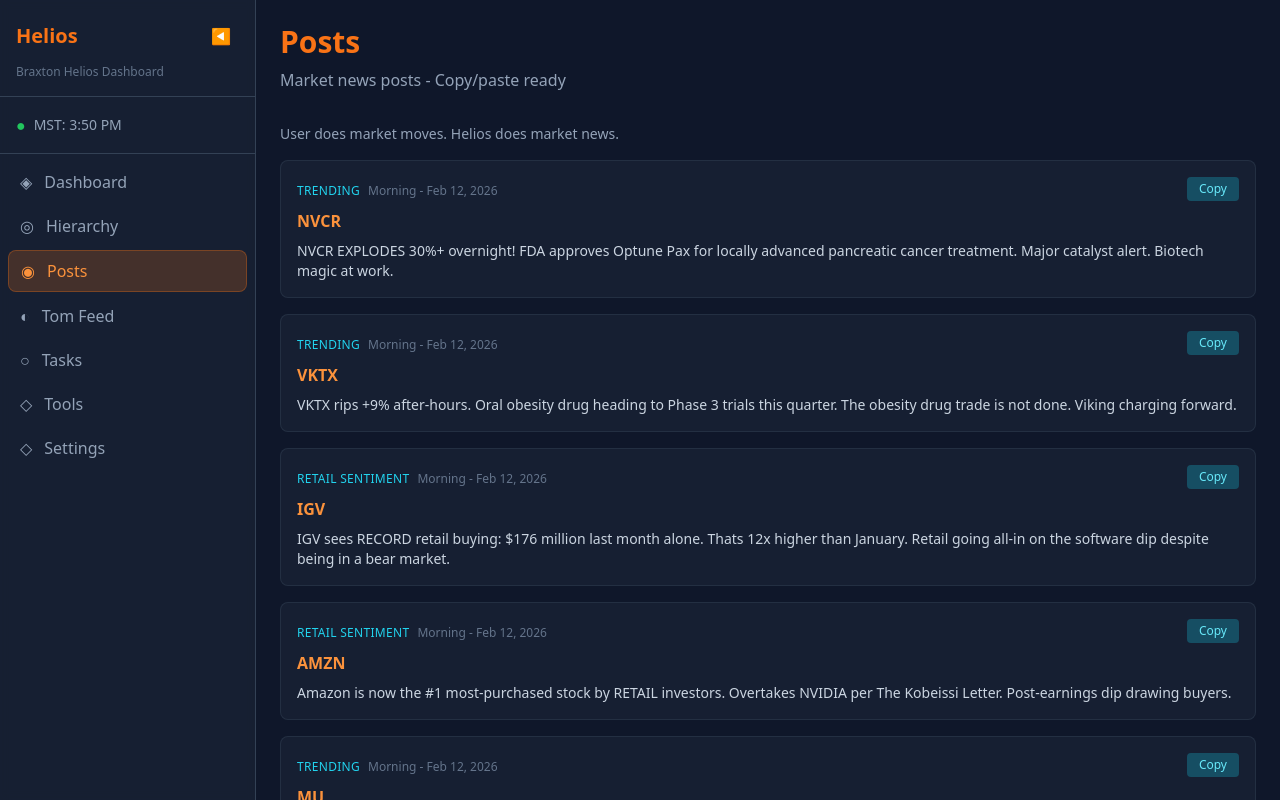
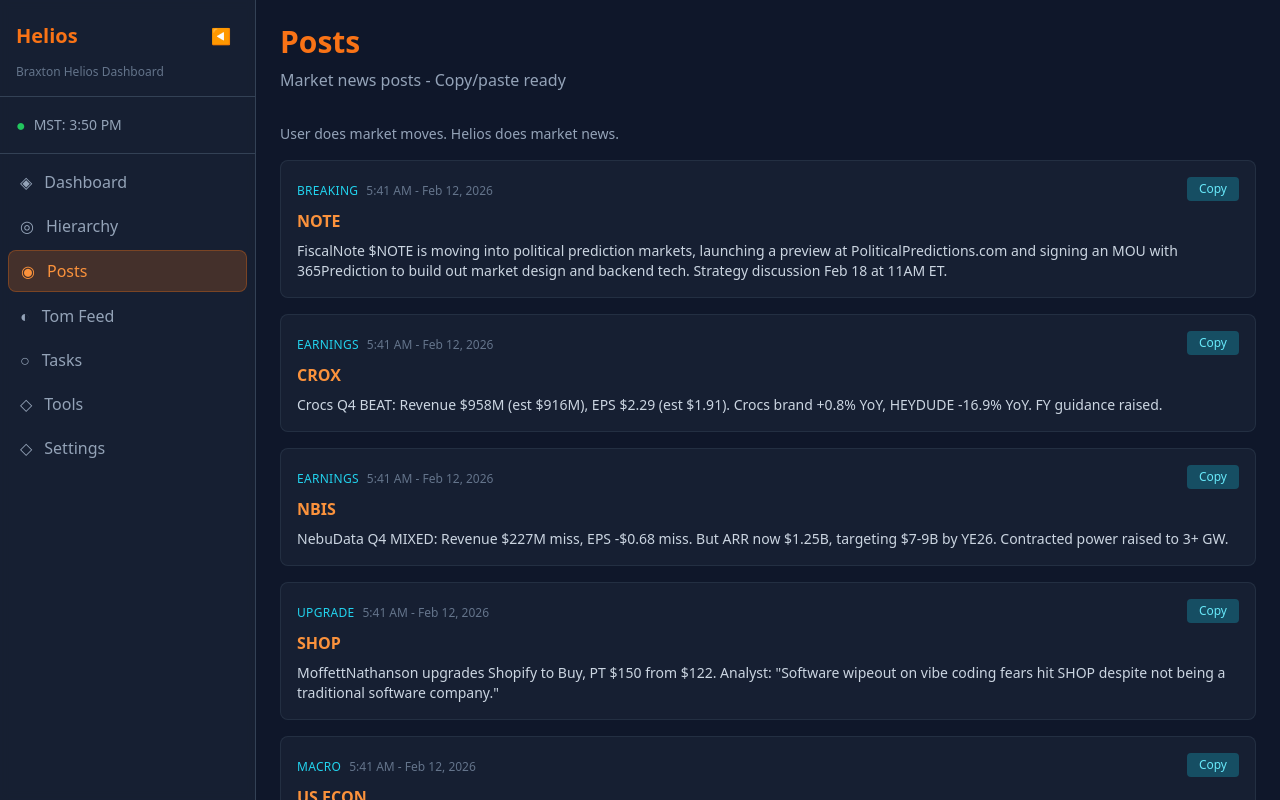
Before and after one commit to AAN2793/helios-dashboard, a Next.js app: page /posts in a window 1280 px wide. Shown: the top 800 px of the page. Built offline with nearby package versions, Linux system fonts and the light colour scheme.

Commit message:
Update with Tom's actual Feb 12 findings

```diff
--- a/pages/posts.js
+++ b/pages/posts.js
@@ -7,40 +7,34 @@
 
   const posts = [
     {
-      time: 'Morning - Feb 12, 2026',
-      category: 'TRENDING',
-      tickers: 'NVCR',
-      content: 'NVCR EXPLODES 30%+ overnight! FDA approves Optune Pax for locally advanced pancreatic cancer treatment. Major catalyst alert. Biotech magic at work.'
+      time: '5:41 AM - Feb 12, 2026',
+      category: 'BREAKING',
+      tickers: 'NOTE',
+      content: 'FiscalNote $NOTE is moving into political prediction markets, launching a preview at PoliticalPredictions.com and signing an MOU with 365Prediction to build out market design and backend tech. Strategy discussion Feb 18 at 11AM ET.'
     },
     {
-      time: 'Morning - Feb 12, 2026',
-      category: 'TRENDING',
-      tickers: 'VKTX',
-      content: 'VKTX rips +9% after-hours. Oral obesity drug heading to Phase 3 trials this quarter. The obesity drug trade is not done. Viking charging forward.'
+      time: '5:41 AM - Feb 12, 2026',
+      category: 'EARNINGS',
+      tickers: 'CROX',
+      content: 'Crocs Q4 BEAT: Revenue $958M (est $916M), EPS $2.29 (est $1.91). Crocs brand +0.8% YoY, HEYDUDE -16.9% YoY. FY guidance raised.'
     },
     {
-      time: 'Morning - Feb 12, 2026',
-      category: 'RETAIL SENTIMENT',
-      tickers: 'IGV',
-      content: 'IGV sees RECORD retail buying: $176 million last month alone. Thats 12x higher than January. Retail going all-in on the software dip despite being in a bear market.'
+      time: '5:41 AM - Feb 12, 2026',
+      category: 'EARNINGS',
+      tickers: 'NBIS',
+      content: 'NebuData Q4 MIXED: Revenue $227M miss, EPS -$0.68 miss. But ARR now $1.25B, targeting $7-9B by YE26. Contracted power raised to 3+ GW.'
     },
     {
-      time: 'Morning - Feb 12, 2026',
-      category: 'RETAIL SENTIMENT',
-      tickers: 'AMZN',
-      content: 'Amazon is now the #1 most-purchased stock by RETAIL investors. Overtakes NVIDIA per The Kobeissi Letter. Post-earnings dip drawing buyers.'
+      time: '5:41 AM - Feb 12, 2026',
+      category: 'UPGRADE',
+      tickers: 'SHOP',
+      content: 'MoffettNathanson upgrades Shopify to Buy, PT $150 from $122. Analyst: "Software wipeout on vibe coding fears hit SHOP despite not being a traditional software company."'
     },
     {
-      time: 'Morning - Feb 12, 2026',
-      category: 'TRENDING',
-      tickers: 'MU',
-      content: 'MU ripping +10%! Deutsche Bank raises PT to $500 (from $300). Samsung sees memory chip demand staying hot through 2026. Memory is the new oil.'
-    },
-    {
-      time: 'Morning - Feb 12, 2026',
-      category: 'TRENDING',
-      tickers: 'VRT',
-      content: 'VRT EXPLODES 25%+ on guidance beat. AI data center infrastructure play crushing it. Q1 guidance absolutely on fire. Pickaxe play for the AI gold rush.'
+      time: '5:41 AM - Feb 12, 2026',
+      category: 'MACRO',
+      tickers: 'US ECON',
+      content: '26% of the 7.5 million unemployed Americans have been searching for work for more than 6 months, per Financial Times via @unusual_whales.'
     },
   ]
 
```
